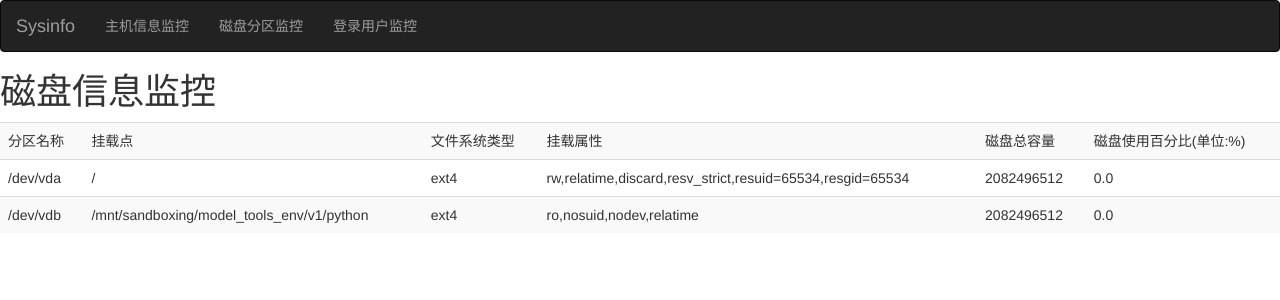
After one commit to lvah/Sysinfo, a Django app: page /disk/ in a window 1280 px wide. The commit adds this page. Shown: the top 300 px of the page. Run offline with Django 3.2, Linux system fonts and the light colour scheme; some libraries are stand-ins or nearby versions.

Commit message:
第2次修改: 添加磁盘分区监控和登录用户监控， 项目雏形完成

```diff
--- a/host/urls.py
+++ b/host/urls.py
@@ -3,4 +3,7 @@ from . import  views
 urlpatterns = [
     # 子路由配置，有对应的视图函数.
     path('', views.index, name='index'),
+    path('disk/', views.disk, name='disk'),
+    # 快速拷贝一行ctrl + d
+    path('users/', views.users, name='users'),
 ]
--- a/host/views.py
+++ b/host/views.py
@@ -8,7 +8,7 @@ import psutil
 
 
 # Create your views here.
-# 需求: 用户访问http://127.0.0.1:8000,返回主机的详情信息
+# 需求1: 用户访问http://127.0.0.1:8000,返回主机的详情信息
 def index(request):
     try:
         # 如果是Linux系统,执行下面内容
@@ -38,3 +38,41 @@ def index(request):
     }
     # 默认情况下返回的是普通字符串，不美观， 需要模板
     return render(request, 'host/index.html', {'info': info})
+
+
+# 需求2:用户访问http://ip/disk/,返回磁盘分区的详细信息
+def disk(request):
+    # 获取系统所有的磁盘分区
+    parts = psutil.disk_partitions()
+    disks = []
+    # 依次遍历获取每个分区的详细信息
+    for part in parts:
+        # 查看当前磁盘分区的使用率
+        usage = psutil.disk_usage(part.device)
+        # 每个分区的详细信息存储到列表中
+        disk = {
+            'device': part.device,
+            'mountpoint': part.mountpoint,
+            'fstype': part.fstype,
+            'opts': part.opts,
+            'total': usage.total,
+            'percent': usage.percent
+        }
+        disks.append(disk)
+    # 返回html页面信息
+    return render(request, 'host/disk.html', {'disks': disks})
+
+
+# 需求3：用户访问http://ip/users/,返回当前登录用户的详细信息
+def users(requests):
+    all_users = []
+    # [suser(name='Fan', terminal=None, host=None, started=1595661568.4721968, pid=None)]
+    users = psutil.users()
+    for user in users:
+        one_user = {
+            'name':user.name,
+            'host':user.host,
+            'started': datetime.fromtimestamp(user.started)
+        }
+        all_users.append(one_user)
+    return  render(requests, 'host/users.html', {'users':all_users})
--- /dev/null
+++ b/requirements.txt
@@ -0,0 +1,2 @@
+Django==3.0.8
+psutil==5.7.2
--- /dev/null
+++ b/templates/host/disk.html
@@ -0,0 +1,40 @@
+<!DOCTYPE html>
+<html lang="en">
+<head>
+    <meta charset="UTF-8">
+    <title>磁盘监控信息</title>
+    {#  导入Bootstrap帮我们设置好的CSS样式和JS的动效   #}
+    <link rel="stylesheet" href="https://cdn.staticfile.org/twitter-bootstrap/3.3.7/css/bootstrap.min.css">
+    <script src="https://cdn.staticfile.org/jquery/2.1.1/jquery.min.js"></script>
+    <script src="https://cdn.staticfile.org/twitter-bootstrap/3.3.7/js/bootstrap.min.js"></script>
+</head>
+<body>
+{% include 'host/nav.html' %}
+<h1>磁盘信息监控</h1>
+{#设置table标签的类名称为table和table-striped，其实就是使用Bootstrap帮我们写好的CSS样式设置表格样式#}
+<table class="table table-striped table-hover">
+    <tr>
+        <td>分区名称</td>
+        <td>挂载点</td>
+        <td>文件系统类型</td>
+        <td>挂载属性</td>
+        <td>磁盘总容量</td>
+        <td>磁盘使用百分比(单位:%)</td>
+    </tr>
+
+    {% for disk in disks %}
+        <tr>
+            <td>{{ disk.device }}</td>
+            <td>{{ disk.mountpoint }}</td>
+            <td>{{ disk.fstype }}</td>
+            <td>{{ disk.opts }}</td>
+            <td>{{ disk.total }}</td>
+            <td>{{ disk.percent }}</td>
+        </tr>
+    {% endfor %}
+
+
+</table>
+
+</body>
+</html>
--- a/templates/host/index.html
+++ b/templates/host/index.html
@@ -9,6 +9,9 @@
     <script src="https://cdn.staticfile.org/twitter-bootstrap/3.3.7/js/bootstrap.min.js"></script>
 </head>
 <body>
+
+
+{% include 'host/nav.html' %}
 
 <h1>系统信息监控</h1>
 {#设置table标签的类名称为table和table-striped，其实就是使用Bootstrap帮我们写好的CSS样式设置表格样式#}
--- /dev/null
+++ b/templates/host/nav.html
@@ -0,0 +1,17 @@
+{#编写代码发现html代码重复较多，就可以抽象出来， 存储到一个文件中#}
+{#其他文件希望使用， {% include 'host/nav.html' %} 导入即可 #}
+<nav class="navbar navbar-inverse" role="navigation">
+    <div class="container-fluid">
+        <div class="navbar-header">
+            {#     超链接       #}
+            <a class="navbar-brand" href="/">Sysinfo</a>
+        </div>
+        <div>
+            <ul class="nav navbar-nav">
+                <li><a href="/">主机信息监控</a></li>
+                <li><a href="/disk/">磁盘分区监控</a></li>
+                <li><a href="/users/">登录用户监控</a></li>
+            </ul>
+        </div>
+    </div>
+</nav>
```
Also changed, not shown: templates/host/users.html (added, +35 -0 lines), README.md (added).
